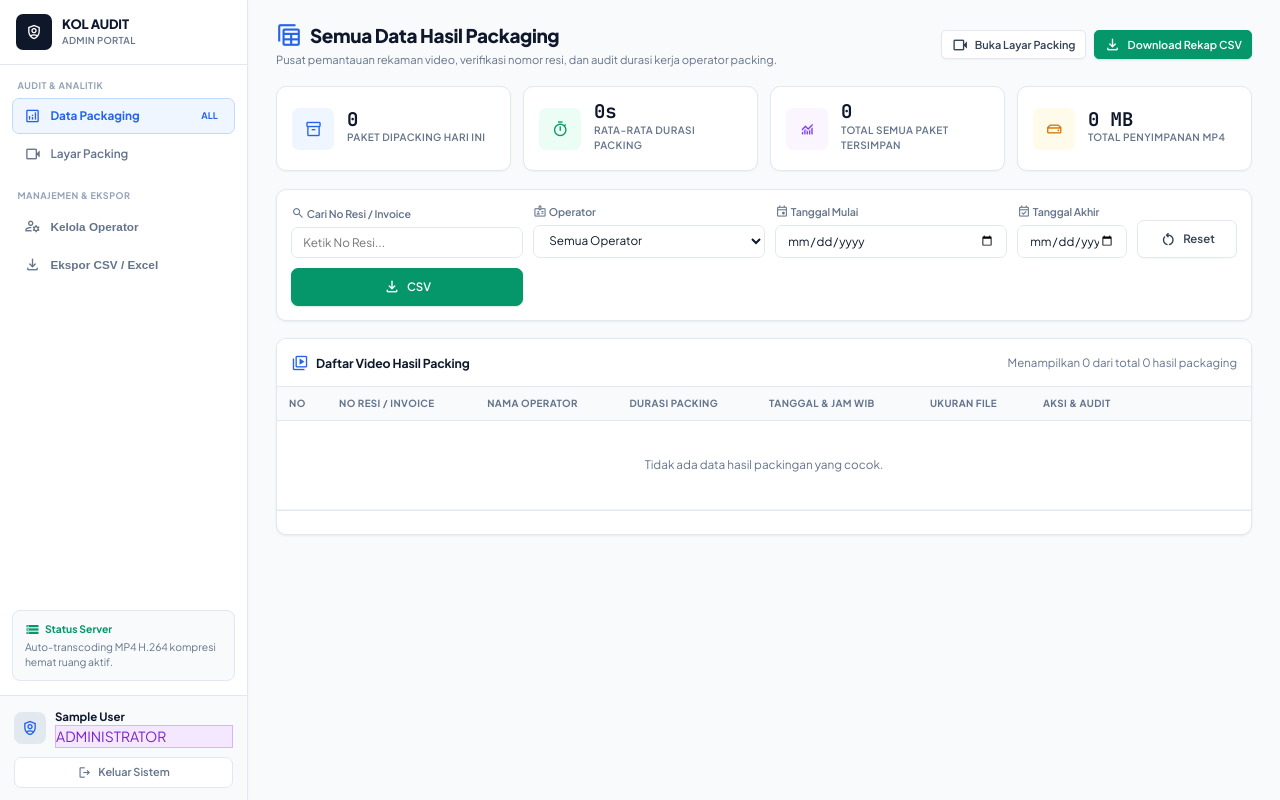
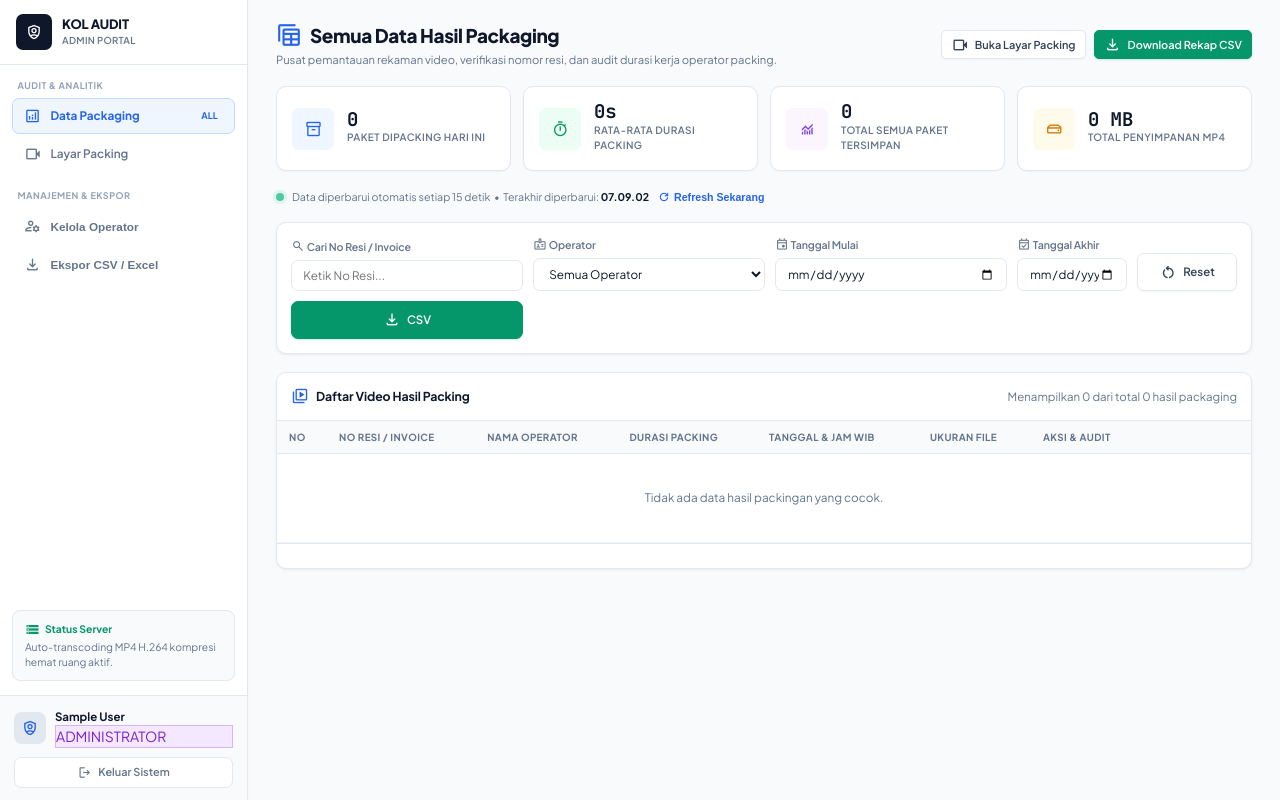
Before and after one commit to dhanielomarthinz-130/kol.affiliate.ieg, a PHP site: page /admin in a window 1280 px wide. Run offline with PHP 8.4, Linux system fonts and the light colour scheme; the visitor is signed in with stand-in values (Sample User, id 1); data that the repository does not hold is empty.

Commit message:
feat: fix video loading lama + realtime auto-refresh stats admin

```diff
--- a/admin.php
+++ b/admin.php
@@ -170,7 +170,16 @@ $user = getCurrentUser();
                 </div>
             </div>
 
-            <!-- Filter & Search Card -->
+            <!-- Realtime Refresh Indicator -->
+            <div style="display:flex; align-items:center; gap:8px; margin-bottom: 1.25rem; font-size:0.76rem; color:#64748b;">
+                <span class="realtime-dot"></span>
+                <span>Data diperbarui otomatis setiap 15 detik &nbsp;•&nbsp; Terakhir diperbarui: <b id="lastRefreshTime" style="color:#0f172a;">-</b></span>
+                <button onclick="loadStats()" style="background:none; border:none; cursor:pointer; color:#2563eb; font-size:0.76rem; font-weight:600; padding:0; display:flex; align-items:center; gap:3px;" title="Refresh sekarang">
+                    <span class="material-symbols-outlined" style="font-size:14px;">refresh</span>
+                    Refresh Sekarang
+                </button>
+            </div>
+
             <div class="card" style="margin-bottom: 1.25rem;">
                 <div class="card-body">
                     <div style="display: grid; grid-template-columns: repeat(auto-fit, minmax(180px, 1fr)) 110px 100px; gap: 10px; align-items: end;">
@@ -289,7 +298,13 @@ $user = getCurrentUser();
             </div>
 
             <div class="modal-body">
-                <video id="adminVideoPlayer" class="modal-video-player" controls></video>
+                <!-- Loading Spinner saat video belum siap -->
+                <div id="adminVideoLoading" style="display:none; flex-direction:column; align-items:center; justify-content:center; gap:12px; min-height:220px; color:#64748b;">
+                    <div class="video-spinner"></div>
+                    <div style="font-size:0.85rem; font-weight:600;">Memuat video, harap tunggu...</div>
+                </div>
+
+                <video id="adminVideoPlayer" class="modal-video-player" controls preload="auto"></video>
 
                 <!-- Audit Tools: Playback Speed & Download -->
                 <div class="playback-controls">
--- a/assets/css/style.css
+++ b/assets/css/style.css
@@ -1723,3 +1723,51 @@ html, body {
     animation: counterBump 0.4s ease-out;
     display: inline-block;
 }
+
+/* =============================================
+   VIDEO LOADING SPINNER
+   ============================================= */
+.video-spinner {
+    width: 44px;
+    height: 44px;
+    border: 4px solid #e2e8f0;
+    border-top-color: #2563eb;
+    border-radius: 50%;
+    animation: spinAnim 0.8s linear infinite;
+}
+
+@keyframes spinAnim {
+    to { transform: rotate(360deg); }
+}
+
+/* =============================================
+   REALTIME INDICATOR DOT (admin)
+   ============================================= */
+.realtime-dot {
+    display: inline-block;
+    width: 8px;
+    height: 8px;
+    border-radius: 50%;
+    background: #10b981;
+    flex-shrink: 0;
+    animation: realtimePulse 2s ease-in-out infinite;
+}
+
+@keyframes realtimePulse {
+    0%, 100% { opacity: 1; box-shadow: 0 0 0 0 rgba(16,185,129,0.4); }
+    50%       { opacity: 0.6; box-shadow: 0 0 0 5px rgba(16,185,129,0); }
+}
+
+/* =============================================
+   STAT CARD VALUE BUMP ANIMATION
+   ============================================= */
+@keyframes statBump {
+    0%   { transform: scale(1); color: inherit; }
+    40%  { transform: scale(1.2); color: #2563eb; }
+    100% { transform: scale(1); }
+}
+
+.stat-bump {
+    animation: statBump 0.5s ease-out;
+    display: inline-block;
+}
--- a/assets/js/admin.js
+++ b/assets/js/admin.js
@@ -2,12 +2,15 @@
 
 let currentPage = 1;
 const pageLimit = 15;
+let _autoRefreshTimer = null;
+let _lastTodayCount = null;
 
 document.addEventListener('DOMContentLoaded', () => {
     loadStats();
     loadOperatorsFilter();
     loadPackings(1);
     setupEventListeners();
+    startAutoRefresh(); // Mulai polling realtime
 });
 
 function setupEventListeners() {
@@ -81,15 +84,39 @@ function setupEventListeners() {
     }
 }
 
-async function loadStats() {
+async function loadStats(silent = false) {
     try {
-        const res = await fetch('api/stats.php');
+        const res = await fetch('api/stats.php?_t=' + Date.now(), { cache: 'no-store' });
         const data = await res.json();
         if (data.success) {
-            document.getElementById('statTodayCount').textContent = data.today_count;
-            document.getElementById('statTodayAvg').textContent = data.today_avg_duration + 's';
-            document.getElementById('statTotalCount').textContent = data.total_count;
-            document.getElementById('statStorage').textContent = data.total_storage_mb + ' MB';
+            // Animasi bump saat angka berubah
+            const animateVal = (id, newVal) => {
+                const el = document.getElementById(id);
+                if (!el) return;
+                if (el.textContent !== String(newVal)) {
+                    el.classList.add('stat-bump');
+                    setTimeout(() => el.classList.remove('stat-bump'), 500);
+                }
+                el.textContent = newVal;
+            };
+
+            animateVal('statTodayCount', data.today_count);
+            animateVal('statTodayAvg', data.today_avg_duration + 's');
+            animateVal('statTotalCount', data.total_count);
+            animateVal('statStorage', data.total_storage_mb + ' MB');
+
+            // Jika hari ini bertambah, reload tabel juga
+            if (_lastTodayCount !== null && data.today_count > _lastTodayCount && !silent) {
+                loadPackings(currentPage);
+            }
+            _lastTodayCount = data.today_count;
+
+            // Update last-refresh label
+            const refreshEl = document.getElementById('lastRefreshTime');
+            if (refreshEl) {
+                const now = new Date();
+                refreshEl.textContent = now.toLocaleTimeString('id-ID', { hour12: false });
+            }
 
             // Top operators
             const list = document.getElementById('topOperatorsList');
@@ -116,6 +143,13 @@ async function loadStats() {
     } catch (e) {
         console.warn('Failed loading stats', e);
     }
+}
+
+function startAutoRefresh() {
+    // Refresh stats setiap 15 detik (realtime)
+    _autoRefreshTimer = setInterval(() => {
+        loadStats(); // juga reload tabel jika ada data baru
+    }, 15000);
 }
 
 async function loadOperatorsFilter() {
@@ -250,10 +284,19 @@ function openAdminVideoModal(videoUrl, resi, operator, duration, date, id) {
     const title = document.getElementById('videoResiTitle');
     const meta = document.getElementById('videoMetaInfo');
     const dlBtn = document.getElementById('modalDownloadLink');
+    const loadingEl = document.getElementById('adminVideoLoading');
 
     if (modal && player) {
-        player.src = videoUrl;
+        // Tampilkan loading spinner dulu
+        if (loadingEl) loadingEl.style.display = 'flex';
+        player.style.display = 'none';
+
+        // Reset player bersih
+        player.pause();
+        player.removeAttribute('src');
+        player.load();
         player.playbackRate = 1.0;
+
         document.querySelectorAll('.speed-btn').forEach(b => b.classList.remove('active'));
         const normalBtn = document.querySelector('.speed-btn[data-speed="1"]');
         if (normalBtn) normalBtn.classList.add('active');
@@ -266,7 +309,26 @@ function openAdminVideoModal(videoUrl, resi, operator, duration, date, id) {
         }
 
         modal.classList.add('active');
-        player.play();
+
+        // Load video — tampilkan player saat siap diputar
+        player.preload = 'auto';
+        player.src = videoUrl;
+
+        const onReady = () => {
+            if (loadingEl) loadingEl.style.display = 'none';
+            player.style.display = 'block';
+            player.play().catch(() => {});
+            player.removeEventListener('canplay', onReady);
+        };
+        player.addEventListener('canplay', onReady);
+
+        // Fallback: jika 8 detik belum canplay, paksa tampil saja
+        setTimeout(() => {
+            if (loadingEl && loadingEl.style.display !== 'none') {
+                loadingEl.style.display = 'none';
+                player.style.display = 'block';
+            }
+        }, 8000);
     }
 }
 
```
Also changed, not shown: assets/js/packing.js (+30 -2 lines), packing.php (+7 -1 lines).
